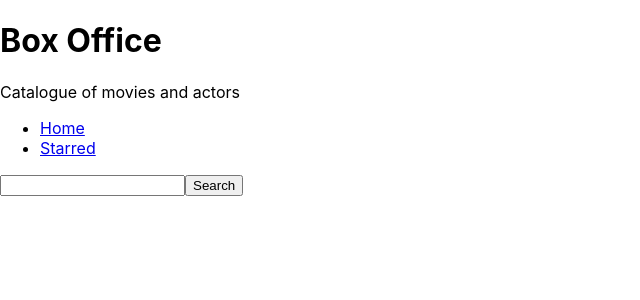
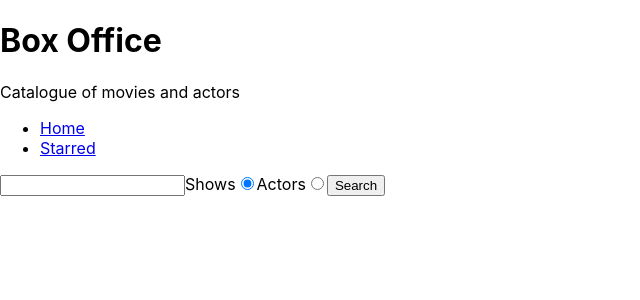
Before and after one commit to FaizaanAnche/Box-Office-App, a React (Create React App) app: page / in a window 1280 px wide. Shown: the top 300 px of the page, without its empty margins (0-640 px from the left). Built offline with nearby package versions, Linux system fonts and the light colour scheme.

Commit message:
added radio buttons to search for actors or movies

```diff
--- a/src/api/tvmaze.js
+++ b/src/api/tvmaze.js
@@ -7,3 +7,5 @@ const apiGET = async queryString => {
 };
 
 export const serachForShows = query => apiGET(`/search/shows?q=${query}`);
+
+export const serachForActors = query => apiGET(`/search/people?q=${query}`);
--- a/src/pages/Home.jsx
+++ b/src/pages/Home.jsx
@@ -1,22 +1,34 @@
 import { useState } from 'react';
-import { serachForShows } from '../api/tvmaze';
+import { serachForShows, serachForActors } from '../api/tvmaze';
 
 const Home = () => {
   const [searchStr, setSearchString] = useState('');
   const [apiData, setApiData] = useState(null);
   const [apiError, setApiError] = useState(null);
+  const [searchOption, setSearchOption] = useState('shows');
 
   const onSearchInputChange = e => {
     setSearchString(e.target.value);
+  };
+
+  const onRadioInputChange = e => {
+    setSearchOption(e.target.value);
   };
 
   const onSearch = async e => {
     e.preventDefault();
 
     try {
-      setApiError(null);
-      const result = await serachForShows(searchStr);
-      setApiData(result);
+      if (searchOption === 'shows') {
+        setApiError(null);
+        const result = await serachForShows(searchStr);
+        setApiData(result);
+      }
+      if (searchOption === 'actors') {
+        setApiError(null);
+        const result = await serachForActors(searchStr);
+        setApiData(result);
+      }
     } catch (error) {
       setApiError(error);
     }
@@ -28,9 +40,12 @@ const Home = () => {
     }
 
     if (apiData) {
-      return apiData.map(data => (
-        <div key={data.show.id}>{data.show.name}</div>
-      ));
+      console.log(apiData);
+      return apiData[0].show
+        ? apiData.map(data => <div key={data.show.id}>{data.show.name}</div>)
+        : apiData.map(data => (
+            <div key={data.person.id}>{data.person.name}</div>
+          ));
     } else return null;
   };
 
@@ -43,6 +58,26 @@ const Home = () => {
           in
           onChange={onSearchInputChange}
         />
+        <label>
+          Shows
+          <input
+            type="radio"
+            name="search-option"
+            value="shows"
+            checked={searchOption === 'shows'}
+            onChange={onRadioInputChange}
+          />
+        </label>
+        <label>
+          Actors
+          <input
+            type="radio"
+            name="search-option"
+            value="actors"
+            checked={searchOption === 'actors'}
+            onChange={onRadioInputChange}
+          />
+        </label>
         <button type="submit">Search</button>
       </form>
       <div>{renderApidata()}</div>
```
